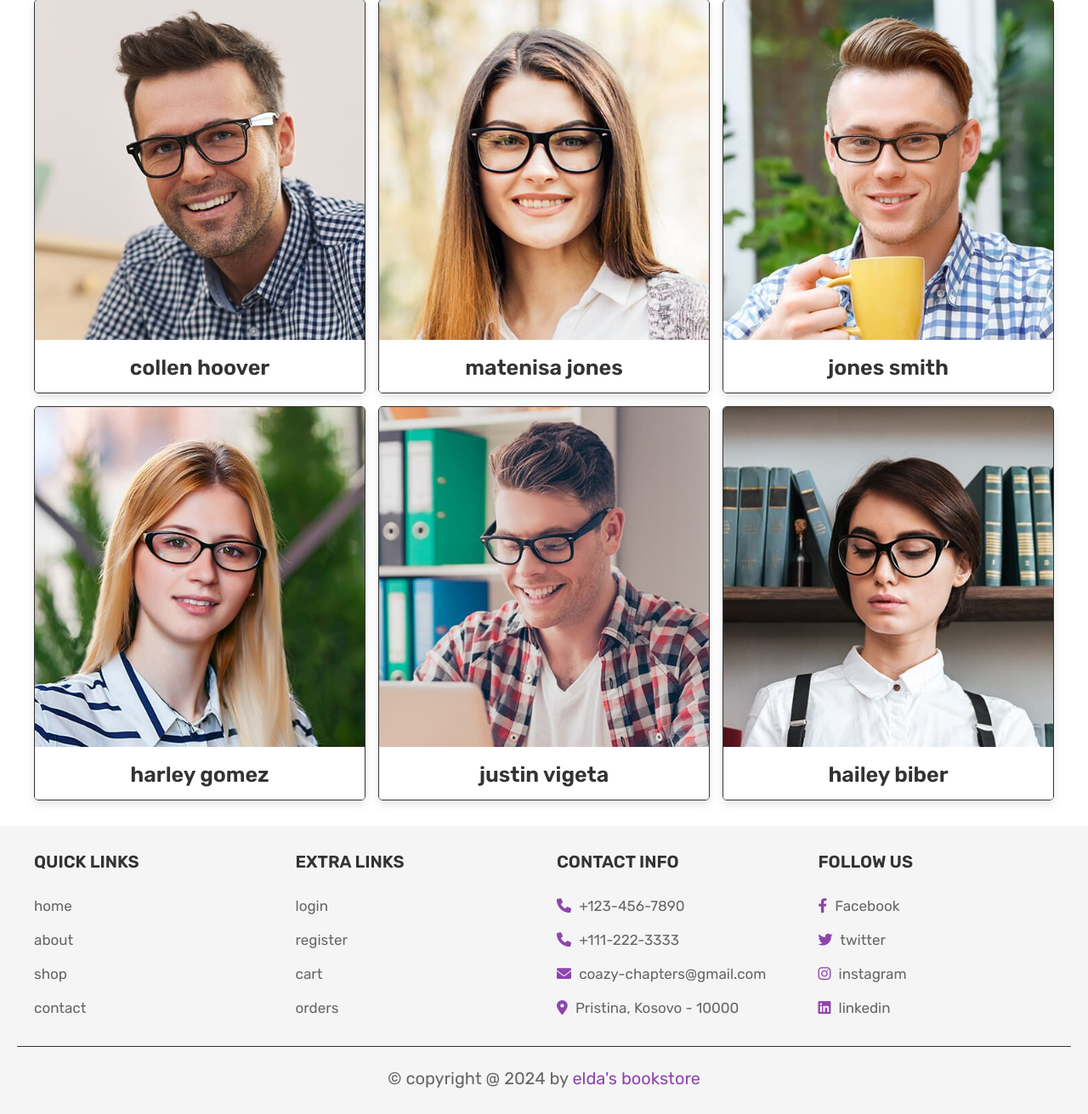
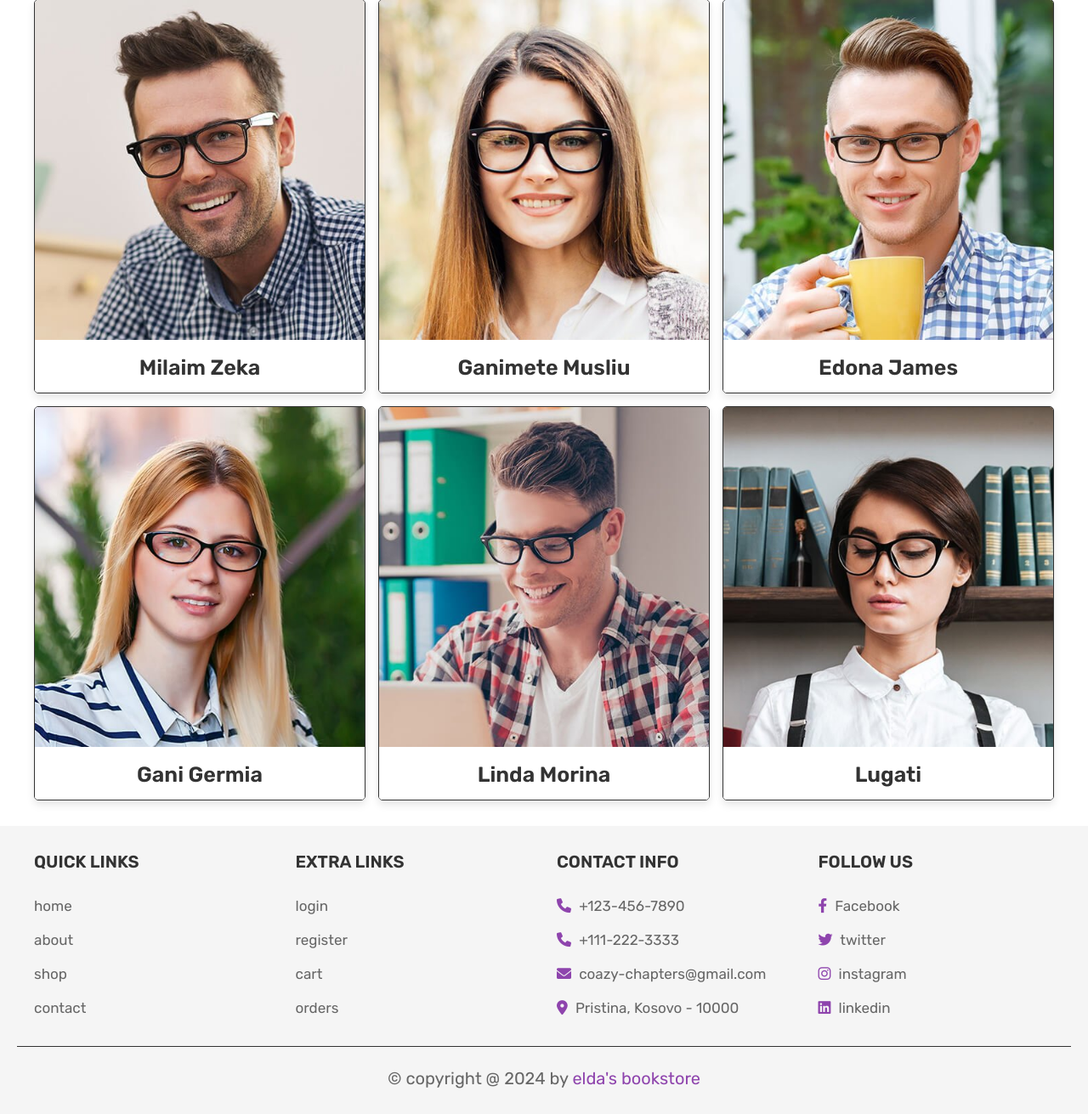
Before and after one commit to EldaGashi/projectds, a PHP site: page /about.php in a window 1280 px wide. Shown: the part 1596-2907 px from the top of the page at 85% size. Run offline with PHP 8.4, Linux system fonts and the light colour scheme; the visitor is signed in with stand-in values (Sample User, id 1); data that the repository does not hold is empty.

Commit message:
Add files via upload

```diff
--- a/about.php
+++ b/about.php
@@ -156,7 +156,7 @@ if(!isset($user_id)){
             <a href="#" class="fab fa-instagram"></a>
             <a href="#" class="fab fa-linkedin"></a>
          </div>
-         <h3>collen hoover</h3>
+         <h3>Milaim Zeka</h3>
       </div>
 
       <div class="box">
@@ -167,7 +167,7 @@ if(!isset($user_id)){
             <a href="#" class="fab fa-instagram"></a>
             <a href="#" class="fab fa-linkedin"></a>
          </div>
-         <h3>matenisa jones</h3>
+         <h3>Ganimete Musliu</h3>
       </div>
 
       <div class="box">
@@ -178,7 +178,7 @@ if(!isset($user_id)){
             <a href="#" class="fab fa-instagram"></a>
             <a href="#" class="fab fa-linkedin"></a>
          </div>
-         <h3>jones smith</h3>
+         <h3>Edona James</h3>
       </div>
 
       <div class="box">
@@ -189,7 +189,7 @@ if(!isset($user_id)){
             <a href="#" class="fab fa-instagram"></a>
             <a href="#" class="fab fa-linkedin"></a>
          </div>
-         <h3>harley gomez</h3>
+         <h3>Gani Germia</h3>
       </div>
 
       <div class="box">
@@ -200,7 +200,7 @@ if(!isset($user_id)){
             <a href="#" class="fab fa-instagram"></a>
             <a href="#" class="fab fa-linkedin"></a>
          </div>
-         <h3>justin vigeta</h3>
+         <h3>Linda Morina</h3>
       </div>
 
       <div class="box">
@@ -211,7 +211,7 @@ if(!isset($user_id)){
             <a href="#" class="fab fa-instagram"></a>
             <a href="#" class="fab fa-linkedin"></a>
          </div>
-         <h3>hailey biber</h3>
+         <h3>Lugati</h3>
       </div>
 
    </div>
```
